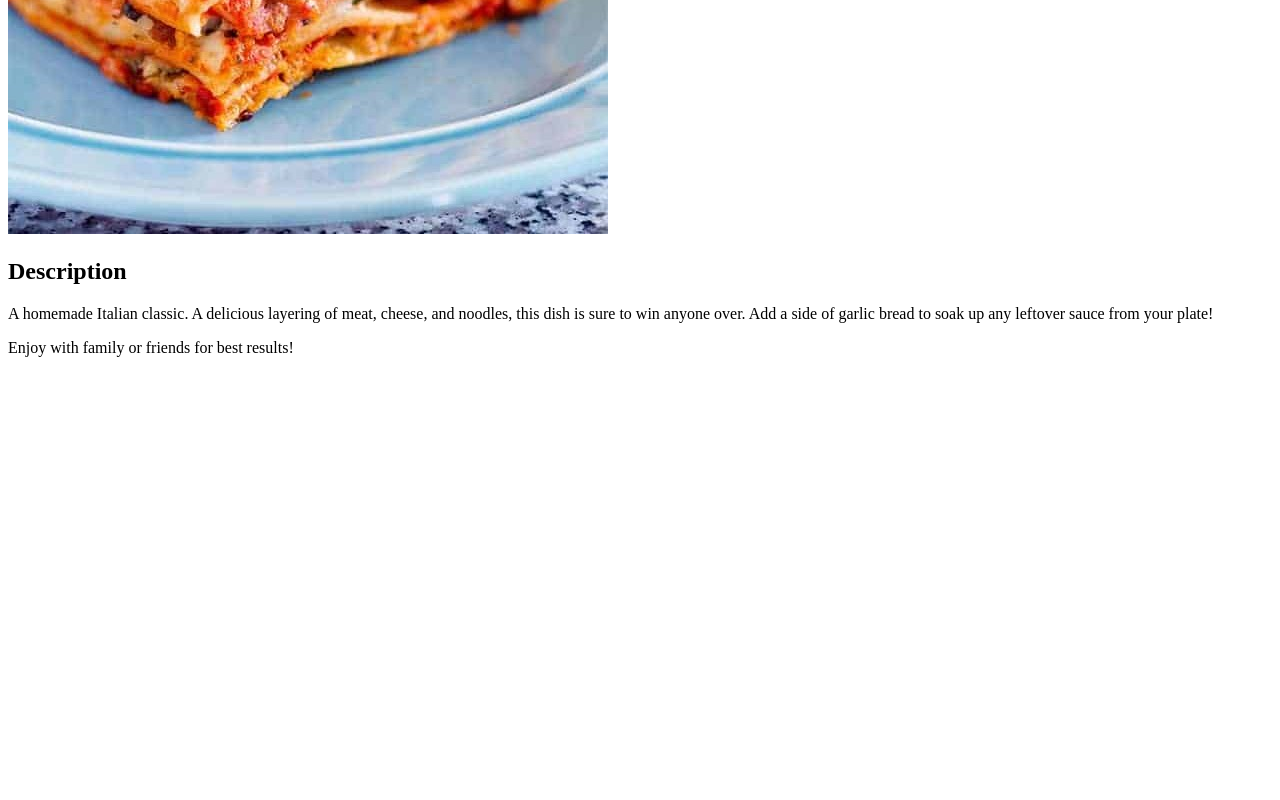
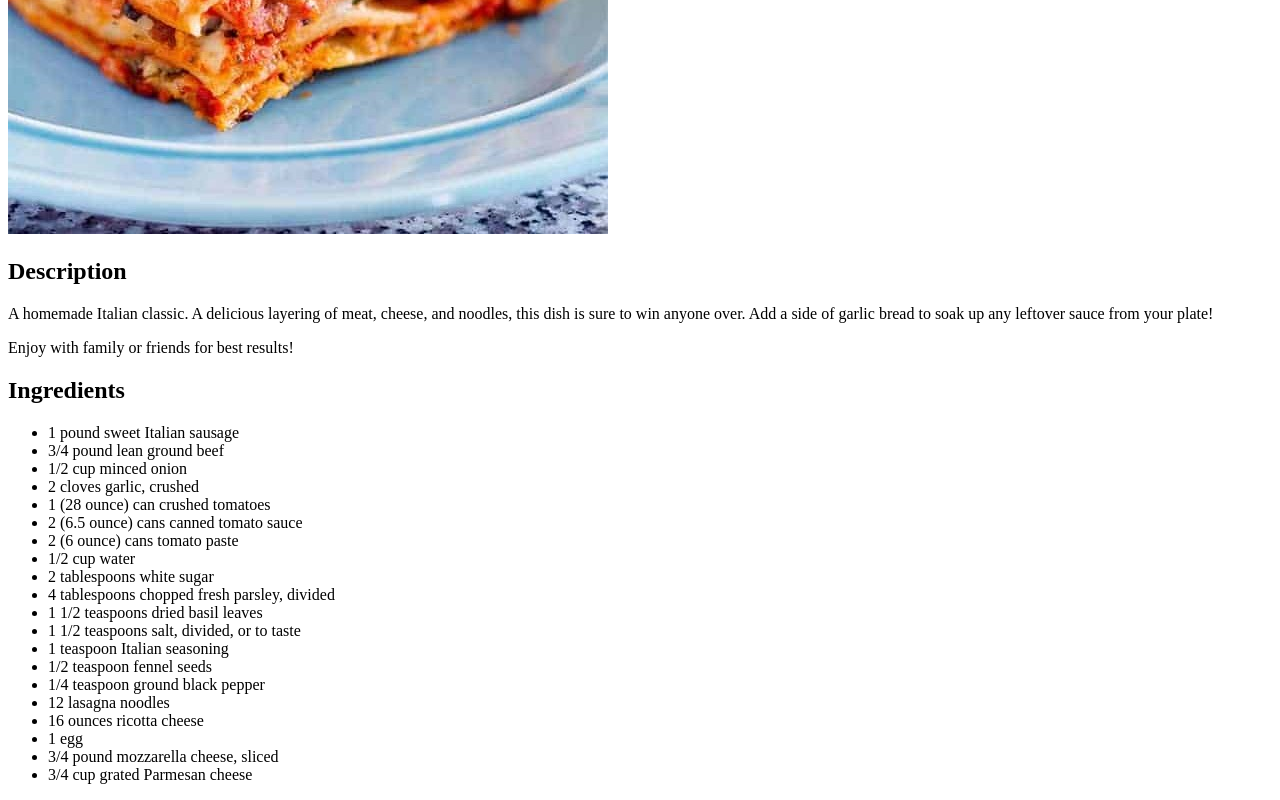
Before and after one commit to olsenjames1116/odin-recipes, a plain HTML site: page recipes/lasagna.html in a window 1280 px wide. Shown: the part 522-1322 px from the top of the page. Before the commit the page ends 895 px from the top, so only its background shows below. Drawn offline with Linux system fonts and the light colour scheme.

Commit message:
List ingredients on lasagna page

```diff
--- a/recipes/lasagna.html
+++ b/recipes/lasagna.html
@@ -2,16 +2,41 @@
 <html lang="en">
     <head>
         <meta charset="utf-8">
-        <title>Title</title>
+        <title>Lasagna Recipe</title>
     </head>
     <body>
         <h1>Lasagna</h1>
         <img src="../images/lasagna.jpg" alt="A delicious piece of lasagna">
+
         <h2>Description</h2>
         <p>A homemade Italian classic. A delicious layering of meat,
             cheese, and noodles, this dish is sure to win anyone over.
             Add a side of garlic bread to soak up any leftover sauce
             from your plate!</p>
         <p>Enjoy with family or friends for best results!</p>
+
+        <h2>Ingredients</h2>
+        <ul>
+            <li>1 pound sweet Italian sausage</li>
+            <li>3/4 pound lean ground beef</li>
+            <li>1/2 cup minced onion</li>
+            <li>2 cloves garlic, crushed</li>
+            <li>1 (28 ounce) can crushed tomatoes</li>
+            <li>2 (6.5 ounce) cans canned tomato sauce</li>
+            <li>2 (6 ounce) cans tomato paste</li>
+            <li>1/2 cup water</li>
+            <li>2 tablespoons white sugar</li>
+            <li>4 tablespoons chopped fresh parsley, divided</li>
+            <li>1 1/2 teaspoons dried basil leaves</li>
+            <li>1 1/2 teaspoons salt, divided, or to taste</li>
+            <li>1 teaspoon Italian seasoning</li>
+            <li>1/2 teaspoon fennel seeds</li>
+            <li>1/4 teaspoon ground black pepper</li>
+            <li>12 lasagna noodles</li>
+            <li>16 ounces ricotta cheese</li>
+            <li>1 egg</li>
+            <li>3/4 pound mozzarella cheese, sliced</li>
+            <li>3/4 cup grated Parmesan cheese</li>
+        </ul>
     </body>
 </html>
```
